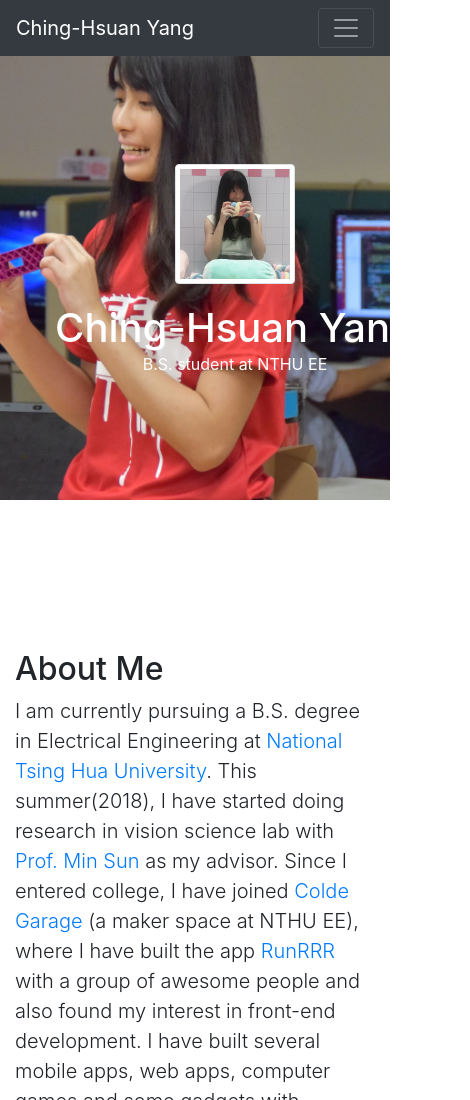
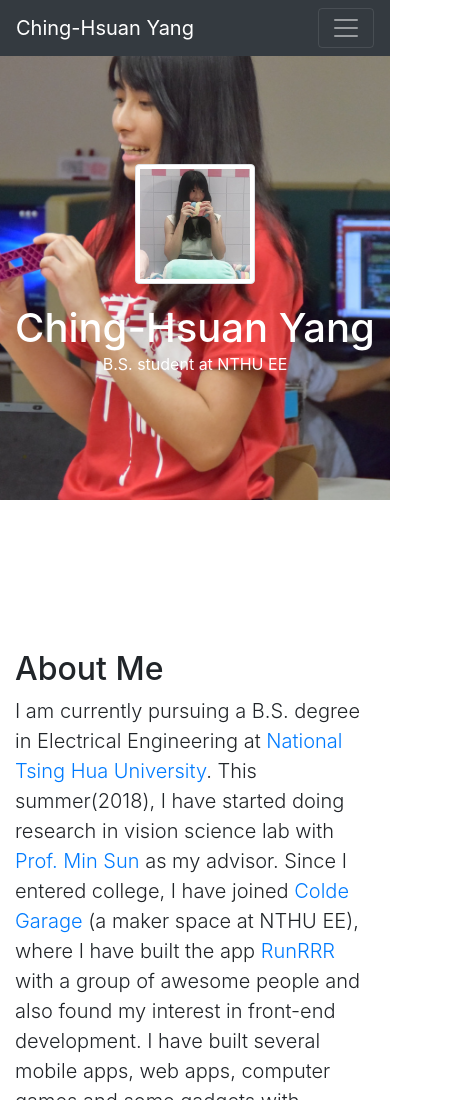
Before and after one commit to koola025/koola025.github.io, a website with bundled scripts: page index.html in a window 390 px wide. Shown: the top 1100 px of the page, 470 px wide, since content can reach past the window. Built offline with nearby package versions, Linux system fonts and the light colour scheme.

Commit message:
change rwd

```diff
--- a/css/scrolling-nav.css
+++ b/css/scrolling-nav.css
@@ -35,13 +35,7 @@
 
 }
 
-#top-con{
-  width: 470px;
 
-  margin-right: auto;
-  margin-left: auto;
-
-}
 button:focus {outline:0;}
 button:hover {color:gray;}
 .aa:hover {color:gray;}
@@ -76,6 +70,13 @@ section {
 }
 
 @media (min-width: 464px) {
+  #top-con{
+    width: 470px;
+
+    margin-right: auto;
+    margin-left: auto;
+
+  }
   #profilePic{
     width: 120px;
     float: left;
@@ -124,8 +125,7 @@ section {
 
   }
   #top-con{
-    width: 470px;
-
+    width: auto;
     text-align: center;
     margin-right: auto;
     margin-left: auto;
@@ -142,7 +142,7 @@ section {
 
   }
   .icon{
-    float: center;
+
     font-size: 40px;
 
   }
```
